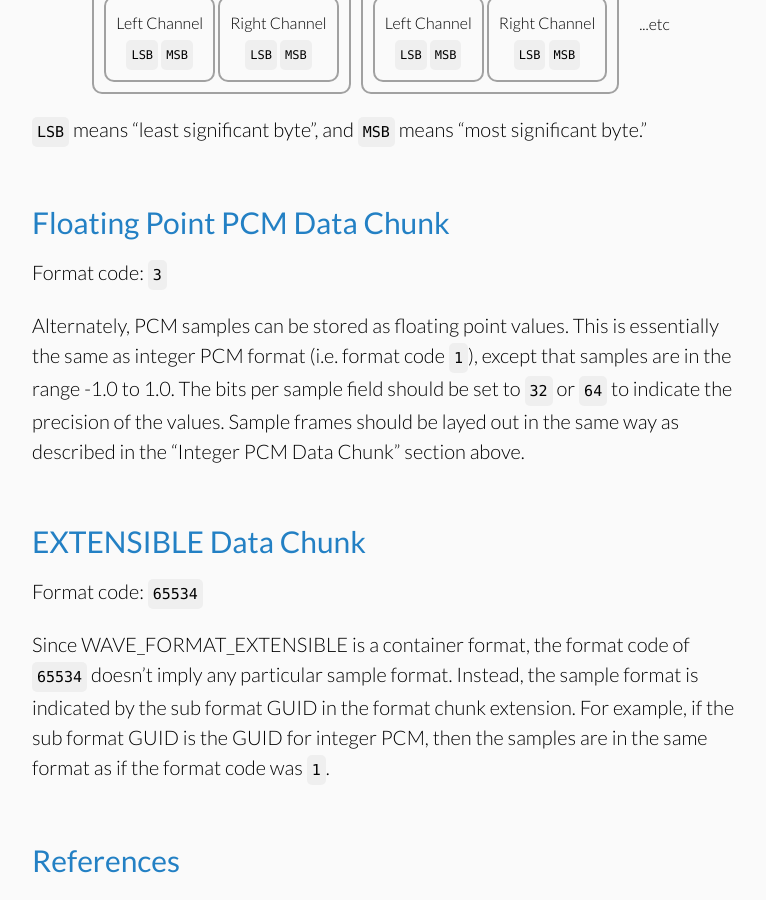
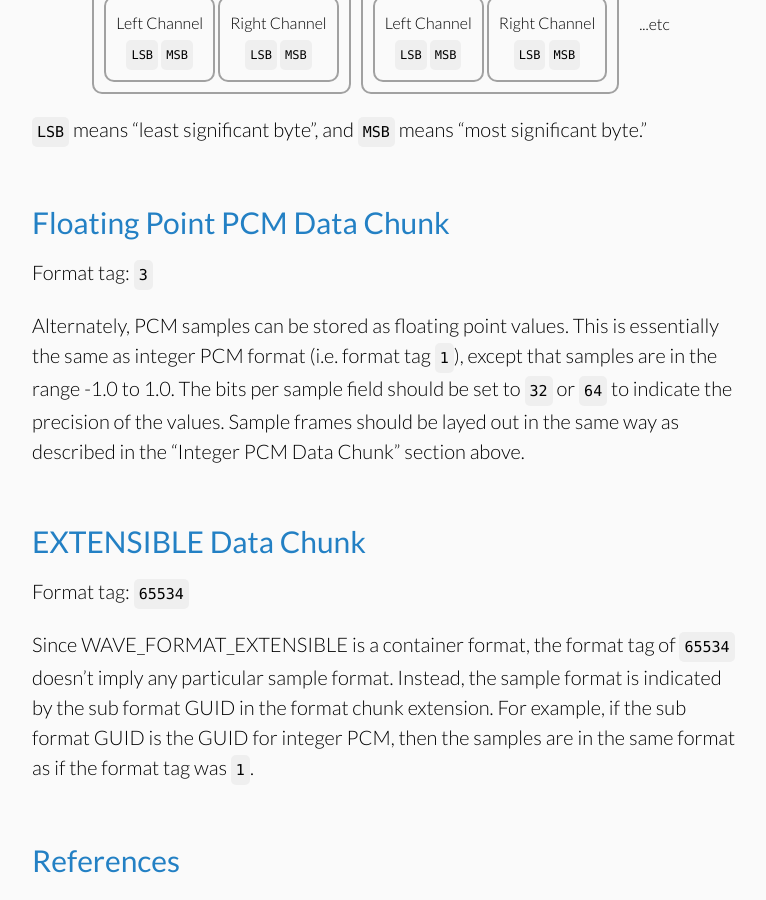
Before and after one commit to jstrait/wavefile, a Jekyll site: the page built from how_wave_files_work.html, in a window 1280 px wide and 900 px high, scrolled down 12063 px. Shown: the whole window, without its empty margins (254-1020 px from the left). Built offline with Jekyll 4.4.1, drawn with Linux system fonts in a browser that asks for light colours; some web fonts are replaced; some of the changed text lies outside the part shown.

Commit message:
Referring to "format tag", not "format code"
The spec calls this field `wFormatTag`, so is seems more accurate
to use the term "format tag" instead of "format code".

```diff
--- a/how_wave_files_work.html
+++ b/how_wave_files_work.html
@@ -20,9 +20,9 @@
   <p>There are many other audio formats officially defined. However, most are rare or obsolete.</p>
   <p>Currently, the WaveFile gem supports these sample formats:</p>
   <ul>
-    <li>Integer PCM at 8, 16, 24, or 32 bits per sample (format code <code>1</code>)</li>
-    <li>Floating point PCM at 32 or 64 bits per sample (format code <code>3</code>)</li>
-    <li>The formats above inside a WAVE_FORMAT_EXTENSIBLE container (format code <code>65534</code>)</li>
+    <li>Integer PCM at 8, 16, 24, or 32 bits per sample (format tag <code>1</code>)</li>
+    <li>Floating point PCM at 32 or 64 bits per sample (format tag <code>3</code>)</li>
+    <li>The formats above inside a WAVE_FORMAT_EXTENSIBLE container (format tag <code>65534</code>)</li>
   </ul>
 
   <h2>Wave Files are RIFF Files</h2>
@@ -35,7 +35,7 @@
   <p class="important"><span class="tag-important">Important!</span> If a chunk body has an odd number of bytes, it must be followed by a padding byte with value <code>0</code>. In other words, a chunk must always occupy an even number of bytes in the file. The padding byte should <em>not</em> be counted in the chunk header&rsquo;s size field. For example, if a chunk body is 17 bytes in size, the header&rsquo;s size field should be set to <code>17</code>, even though the chunk body occupies 18 bytes (17 bytes of data followed by the padding byte).</p>
   <h2>High Level Wave File Structure</h2>
   <p>At top level, a Wave file consists of a single RIFF chunk (<code>"RIFF"</code>), which contains all of the data for the wave file. The RIFF chunk body starts with a field indicating the RIFF form type. This field indicates what type of data the RIFF file contains. In a Wave file, this field should contain the value <code>"WAVE"</code>. This is followed by child chunks, nested inside the parent RIFF chunk.</p>
-  <p>At minimum, the child chunks must include a format chunk (<code>"fmt&nbsp;"</code>) and a data chunk (<code>"data"</code>), and the format chunk must come before the data chunk. If the format code in the format chunk is not <code>1</code> (see below), then there must also be a fact chunk (<code>"fact"</code>). Other optional chunk types are also possible.</p>
+  <p>At minimum, the child chunks must include a format chunk (<code>"fmt&nbsp;"</code>) and a data chunk (<code>"data"</code>), and the format chunk must come before the data chunk. If the format tag in the format chunk is not <code>1</code> (see below), then there must also be a fact chunk (<code>"fact"</code>). Other optional chunk types are also possible.</p>
   <p>A typical file might look like this:</p>
   <div class="chunk-parent">
     <span class="chunk-parent-field">RIFF Chunk ID: <code>"RIFF"</code></span>
@@ -87,7 +87,7 @@
   </div>
 
   <h2>The Format Chunk</h2>
-  <p>The format chunk describes the format that the samples in the data chunk are encoded in. The exact structure of the format chunk depends on the value of the format code field. If the format code is <code>1</code> (integer PCM), then the format chunk will only contain the fields above the dashed line in the diagram below. If it&rsquo;s not <code>1</code>, the chunk will also contain the fields after the dashed line.</p>
+  <p>The format chunk describes the format that the samples in the data chunk are encoded in. The exact structure of the format chunk depends on the value of the format tag field. If the format tag is <code>1</code> (integer PCM), then the format chunk will only contain the fields above the dashed line in the diagram below. If it&rsquo;s not <code>1</code>, the chunk will also contain the fields after the dashed line.</p>
   <div class="scroll-x">
     <table>
       <tr>
@@ -106,7 +106,7 @@
         <td>32-bit unsigned integer</td>
       </tr>
       <tr>
-        <td>Format Code</td>
+        <td>Format Tag</td>
         <td>2</td>
         <td>16-bit unsigned integer</td>
       </tr>
@@ -136,7 +136,7 @@
         <td>16-bit unsigned integer</td>
       </tr>
       <tr>
-        <td colspan="3"><em>These fields are only present if format code is not <code>1</code>:</em></td>
+        <td colspan="3"><em>These fields are only present if format tag is not <code>1</code>:</em></td>
       </tr>
       <tr>
         <td>Extension Size</td>
@@ -146,13 +146,13 @@
       <tr>
         <td>Extra fields</td>
         <td>Variable</td>
-        <td>It depends on the format code</td>
+        <td>It depends on the format tag</td>
       </tr>
     </table>
   </div>
   <p class="good-to-know"><span class="tag-good-to-know">Good to Know</span> The reason for the different types of extension is that the Wave format is a container for many different kinds of sample formats, and because the Wave format has evolved over time to support new formats. Extra fields that are needed for one sample format might not be needed for another sample format. This also allows new fields to be added without having to change pre-existing Wave files.</p>
   <p>While some of these fields have a large range of possible values, in practice there are only a few that will actually be used. For some background on what some of this terminology means, check out <a href="https://www.joelstrait.com/digital_audio_primer/">this blog post</a>.</p>
-  <p><strong>Format Code</strong> &ndash; Indicates how the sample data for the wave file is stored. The most common format is integer PCM, which has a code of <code>1</code>. Other formats include floating point PCM (<code>3</code>), ADPCM (<code>2</code>), A-law (<code>6</code>), &mu;-law (<code>7</code>), and WAVE_FORMAT_EXTENSIBLE (<code>65534</code>).</p>
+  <p><strong>Format Tag</strong> &ndash; Indicates how the sample data for the wave file is stored. The most common format tag is <code>1</code>, for integer PCM. Other formats include floating point PCM (<code>3</code>), ADPCM (<code>2</code>), A-law (<code>6</code>), &mu;-law (<code>7</code>), and WAVE_FORMAT_EXTENSIBLE (<code>65534</code>).</p>
   <p><strong>Number of channels</strong> &ndash; Typically a file will have 1 channel (mono) or 2 channels (stereo). A 5.1 surround sound file will have 6 channels.</p>
   <p><strong>Sample rate</strong> &ndash; The number of sample frames that occur each second. A typical value would be 44,100, which is the same as an audio CD.</p>
   <p><strong>Bytes per second (a.k.a. byte rate)</strong> &ndash; The spec calls this <em>byte rate</em>, which means the number of bytes required for one second of audio data. This is equal to the bytes per sample frame times the sample rate. So with a bytes per sample frame of 4, and a sample rate of 44,100, this should equal 176,400.</p>
@@ -204,11 +204,11 @@
   </div>
   <p>This field can be used to calculate the bytes per second field. Another possible use is for seeking around in a file. For example, if the bytes per sample frame is 4, then to seek forward 10 sample frames you need to seek forward 40 bytes.</p>
   <p><strong>Bits per sample</strong> &ndash; For integer PCM data, typical values will be <code>8</code>, <code>16</code>, or <code>32</code>. If the sample format doesn&rsquo;t require this field, it should be set to <code>0</code>.</p>
-  <p><strong>Extension Size</strong> &ndash; This field should only be present if the format code is not <code>1</code>. This indicates the size of the extra fields in bytes. It does not include the bytes in this field itself. If the given sample format has no extra fields, then this field should still be present, but set to <code>0</code>.</p>
-  <p><strong>Extra Fields</strong> &ndash; It depends on the format code! The next sections describe the extra fields for a few audio formats.</p>
+  <p><strong>Extension Size</strong> &ndash; This field should only be present if the format tag is not <code>1</code>. This indicates the size of the extra fields in bytes. It does not include the bytes in this field itself. If the given sample format has no extra fields, then this field should still be present, but set to <code>0</code>.</p>
+  <p><strong>Extra Fields</strong> &ndash; It depends on the format tag! The next sections describe the extra fields for a few audio formats.</p>
 
   <h2>Extra Format Fields for Floating Point</h2>
-  <p>If the format code is <code>3</code>, then the sample data is stored as PCM using floating point numbers. There are no extra fields for this format, so the extension size field should be set to <code>0</code>.</p>
+  <p>If the format tag is <code>3</code>, then the sample data is stored as PCM using floating point numbers. There are no extra fields for this format, so the extension size field should be set to <code>0</code>.</p>
   <div class="scroll-x">
     <table>
       <tr>
@@ -228,7 +228,7 @@
   </div>
 
   <h2>Extra Format Fields for EXTENSIBLE format</h2>
-  <p>If the format code is <code>65534</code>, then the format is called &ldquo;WAVE_FORMAT_EXTENSIBLE&rdquo;. This comes from the name of a data structure given to this format in the Windows API. The extensible format is a container format (&hellip;within *.wav, which is itself a container format). It exists to work around some ambiguities in the original Wave file format without having to break compatibility with pre-existing files.</p>
+  <p>If the format tag is <code>65534</code>, then the format is called &ldquo;WAVE_FORMAT_EXTENSIBLE&rdquo;. This comes from the name of a data structure given to this format in the Windows API. The extensible format is a container format (&hellip;within *.wav, which is itself a container format). It exists to work around some ambiguities in the original Wave file format without having to break compatibility with pre-existing files.</p>
   <p>When the format is WAVE_FORMAT_EXTENSIBLE, the extension size in the format chunk should be <code>22</code>, and the following three fields should be included:</p>
   <div class="scroll-x">
     <table>
@@ -350,12 +350,12 @@
   <p>The channels will be mapped in the order of the speakers list above. E.g. if in a 2 channel file the channel mask field has the bits for Back Left and Top Center speakers set, the first channel will be mapped to Back Left and the second channel to Top Center (because Back Left comes earlier than Top Center in the list above).</p>
   <p>If there are more channels than bits set in this field, the remaining channels will have an undefined speaker mapping. If there are more bits set in the speaker mapping than there are channels, the extra bits should be ignored. To explicitly indicate that no channel is mapped to any specific speaker, set this field to <code>0</code>.</p>
   <p>The spec says that if the most significant bit of this field is set to <code>1</code> (e.g. <code>0xFFFFFFFF</code>) it indicates &ldquo;an entity supports all possible channel configurations.&rdquo; To be honest, I don&rsquo;t understand what that means.</p>
-  <p><strong>Sub Format GUID</strong> &ndash; Identifies the format of the sample data in the data chunk. Since the format code will already be set to <code>65534</code> to indicate WAVE_FORMAT_EXTENSIBLE, this GUID indicates the sample format instead. Some GUID mappings include:</p>
+  <p><strong>Sub Format GUID</strong> &ndash; Identifies the format of the sample data in the data chunk. Since the format tag will already be set to <code>65534</code> to indicate WAVE_FORMAT_EXTENSIBLE, this GUID indicates the sample format instead. Some GUID mappings include:</p>
   <div class="scroll-x">
     <table>
       <tr>
         <th>Format</th>
-        <th>Original Format Code</th>
+        <th>Original Format Tag</th>
         <th>Extensible GUID</th>
       </tr>
       <tr>
@@ -416,10 +416,10 @@
       </tr>
     </table>
   </div>
-  <p>The fact chunk indicates how many sample frames are in the file. If the format code is <code>1</code> it&rsquo;s optional; otherwise it&rsquo;s required.</p>
+  <p>The fact chunk indicates how many sample frames are in the file. If the format tag is <code>1</code> it&rsquo;s optional; otherwise it&rsquo;s required.</p>
     <p>Note that this field indicates the total number of <em>sample frames</em>, not the total number of samples. For example, if a stereo file contains 1,000 samples for the left channel and 1,000 samples for the right channel, the value of this field should be <code>1000</code>, not <code>2000</code>.</p>
   <p>The reason this chunk exists is that with some sample formats the total number of sample frames can&rsquo;t be determined without reading the entire data chunk (e.g. because they store data in a compressed format that has to be decoded). This gives a way of determining e.g. the playing time for the file without having to do that.</p>
-  <p>It&rsquo;s not needed for integer PCM data (format code <code>1</code>), because the total number of sample frames can be derived by dividing the bytes-per-sample-frame field in the format chunk by the total bytes in the data chunk body. For example, if the data chunk body is 352,800 bytes, and bytes-per-sample-frame is 4 (e.g. two 16-bit channels), then the total number of sample frames is 352,800 &div; 4 = 88,200.</p>
+  <p>It&rsquo;s not needed for integer PCM data (format tag <code>1</code>), because the total number of sample frames can be derived by dividing the bytes-per-sample-frame field in the format chunk by the total bytes in the data chunk body. For example, if the data chunk body is 352,800 bytes, and bytes-per-sample-frame is 4 (e.g. two 16-bit channels), then the total number of sample frames is 352,800 &div; 4 = 88,200.</p>
 
   <h2>The Data Chunk</h2>
   <div class="scroll-x">
@@ -442,15 +442,15 @@
       <tr>
         <td>Sample Data</td>
         <td>Various</td>
-        <td>It depends on the format code</td>
+        <td>It depends on the format tag</td>
       </tr>
     </table>
   </div>
-  <p>The layout for the data chunk is simpler than the format chunk: the normal 8-byte chunk header, followed by nothing but raw sample data. The sample data can be stored in a number of formats, which will be indicated by the format code field in the format chunk.</p>
+  <p>The layout for the data chunk is simpler than the format chunk: the normal 8-byte chunk header, followed by nothing but raw sample data. The sample data can be stored in a number of formats, which will be indicated by the format tag field in the format chunk.</p>
   <p>The following sections describe several formats that sample data in the data chunk can be stored as.</p>
 
   <h2>Integer PCM Data Chunk</h2>
-  <p>Format code: <code>1</code></p>
+  <p>Format tag: <code>1</code></p>
   <p>This is the most common format, and consists of raw PCM samples as integers. The bits per sample field will indicate the range of the samples:</p>
   <div class="scroll-x">
     <table>
@@ -533,11 +533,11 @@
   </div>
   <p><code>LSB</code> means &ldquo;least significant byte&rdquo;, and <code>MSB</code> means &ldquo;most significant byte.&rdquo;</p>
   <h2>Floating Point PCM Data Chunk</h2>
-  <p>Format code: <code>3</code></p>
-  <p>Alternately, PCM samples can be stored as floating point values. This is essentially the same as integer PCM format (i.e. format code <code>1</code>), except that samples are in the range -1.0 to 1.0. The bits per sample field should be set to <code>32</code> or <code>64</code> to indicate the precision of the values. Sample frames should be layed out in the same way as described in the &ldquo;Integer PCM Data Chunk&rdquo; section above.</p>
+  <p>Format tag: <code>3</code></p>
+  <p>Alternately, PCM samples can be stored as floating point values. This is essentially the same as integer PCM format (i.e. format tag <code>1</code>), except that samples are in the range -1.0 to 1.0. The bits per sample field should be set to <code>32</code> or <code>64</code> to indicate the precision of the values. Sample frames should be layed out in the same way as described in the &ldquo;Integer PCM Data Chunk&rdquo; section above.</p>
   <h2>EXTENSIBLE Data Chunk</h2>
-  <p>Format code: <code>65534</code></p>
-  <p>Since WAVE_FORMAT_EXTENSIBLE is a container format, the format code of <code>65534</code> doesn&rsquo;t imply any particular sample format. Instead, the sample format is indicated by the sub format GUID in the format chunk extension. For example, if the sub format GUID is the GUID for integer PCM, then the samples are in the same format as if the format code was <code>1</code>.</p>
+  <p>Format tag: <code>65534</code></p>
+  <p>Since WAVE_FORMAT_EXTENSIBLE is a container format, the format tag of <code>65534</code> doesn&rsquo;t imply any particular sample format. Instead, the sample format is indicated by the sub format GUID in the format chunk extension. For example, if the sub format GUID is the GUID for integer PCM, then the samples are in the same format as if the format tag was <code>1</code>.</p>
 
   <h2>References</h2>
   <p>Documents from Microsoft defining the initial file format, and changes over time:</p>
```
